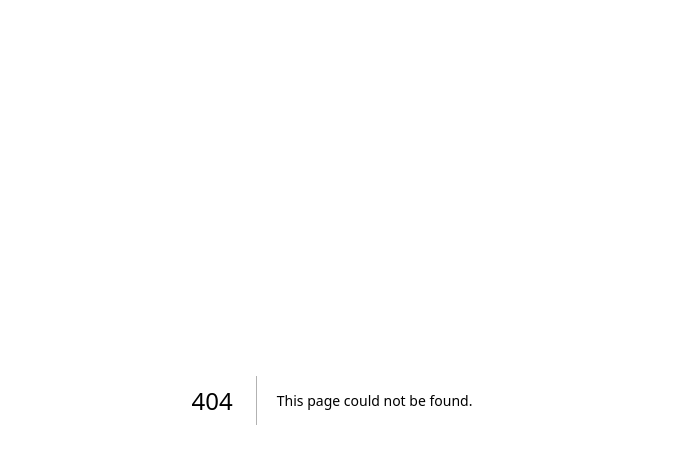
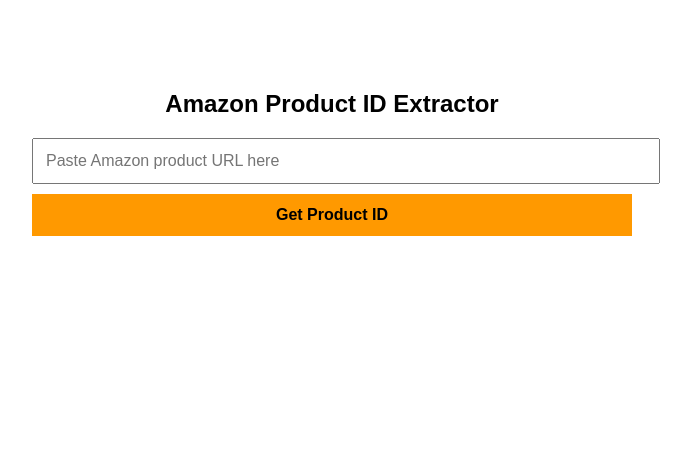
Before and after one commit to nbamzonaffiliate-hub/amazon_affiliate_nextjs, a Next.js app: page /curl in a window 1280 px wide. Before the commit this address had no page. Shown: the top 464 px of the page, without its empty margins (308-999 px from the left). Built offline with nearby package versions, Linux system fonts and the light colour scheme.

Commit message:
curl Added Share page

```diff
--- /dev/null
+++ b/pages/curl.js
@@ -0,0 +1,102 @@
+import { useState } from "react";
+
+export default function Home() {
+  const [url, setUrl] = useState("");
+  const [asin, setAsin] = useState("");
+  const [error, setError] = useState("");
+
+  function extractASIN(input) {
+    const match = input.match(/\/(dp|gp\/product)\/([A-Z0-9]{10})/);
+    return match ? match[2] : null;
+  }
+
+  function handleExtract() {
+    const result = extractASIN(url.trim());
+
+    if (!result) {
+      setError("Invalid Amazon product URL");
+      setAsin("");
+      return;
+    }
+
+    setAsin(result);
+    setError("");
+  }
+
+  return (
+    <div style={styles.container}>
+      <h2>Amazon Product ID Extractor</h2>
+
+      <input
+        placeholder="Paste Amazon product URL here"
+        value={url}
+        onChange={(e) => setUrl(e.target.value)}
+        style={styles.input}
+      />
+
+      <button onClick={handleExtract} style={styles.button}>
+        Get Product ID
+      </button>
+
+      {asin && (
+        <div style={styles.result}>
+          <strong>Product ID (ASIN):</strong>
+          <div style={styles.asin}>{asin}</div>
+
+          <img
+            src={`https://images-na.ssl-images-amazon.com/images/P/${asin}.01._SX300_.jpg`}
+            alt={asin}
+            style={styles.image}
+          />
+        </div>
+      )}
+
+      {error && <p style={styles.error}>{error}</p>}
+    </div>
+  );
+}
+
+/* ================= STYLES ================= */
+
+const styles = {
+  container: {
+    maxWidth: 600,
+    margin: "50px auto",
+    padding: 20,
+    fontFamily: "Arial",
+    textAlign: "center",
+  },
+  input: {
+    width: "100%",
+    padding: 12,
+    fontSize: 16,
+    marginBottom: 10,
+  },
+  button: {
+    width: "100%",
+    padding: 12,
+    fontSize: 16,
+    background: "#ff9900",
+    border: "none",
+    cursor: "pointer",
+    fontWeight: "bold",
+  },
+  result: {
+    marginTop: 20,
+    padding: 15,
+    border: "1px solid #ddd",
+    borderRadius: 6,
+  },
+  asin: {
+    fontSize: 20,
+    fontWeight: "bold",
+    margin: "10px 0",
+  },
+  image: {
+    maxWidth: "100%",
+  },
+  error: {
+    color: "red",
+    marginTop: 10,
+  },
+};
```
